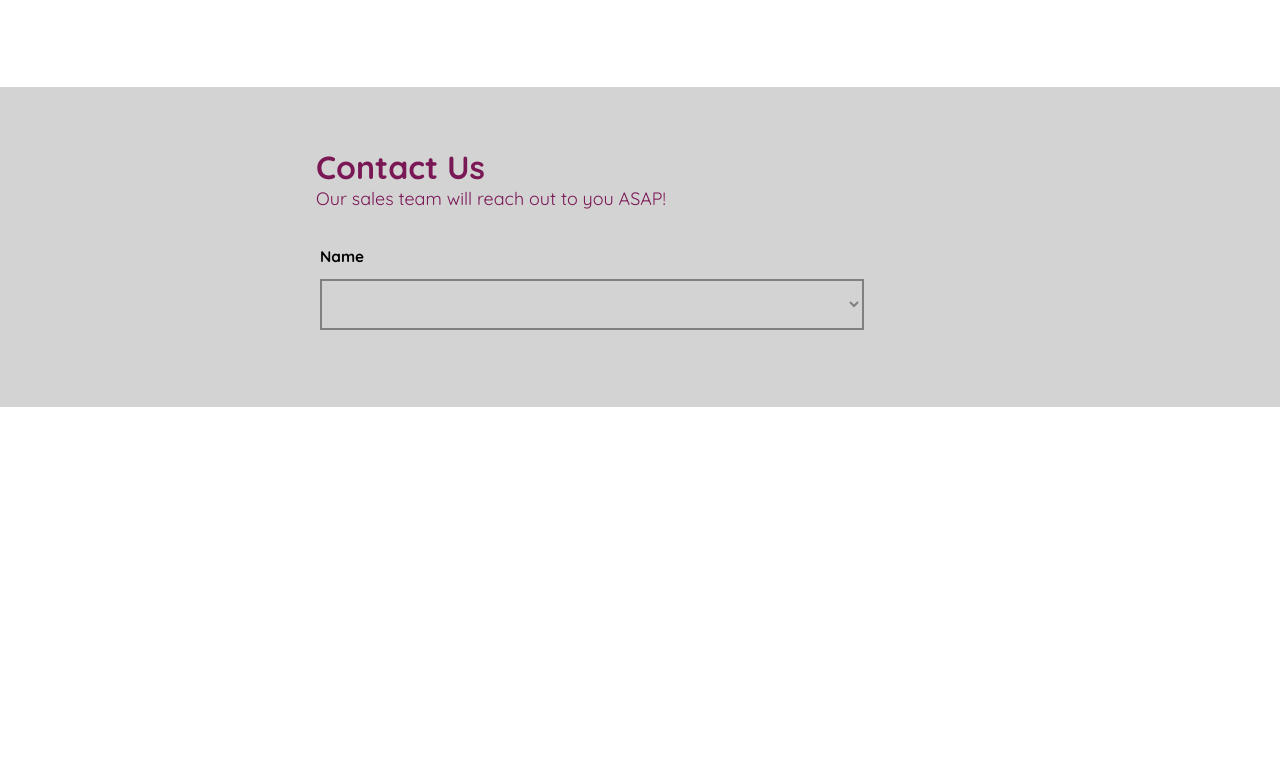
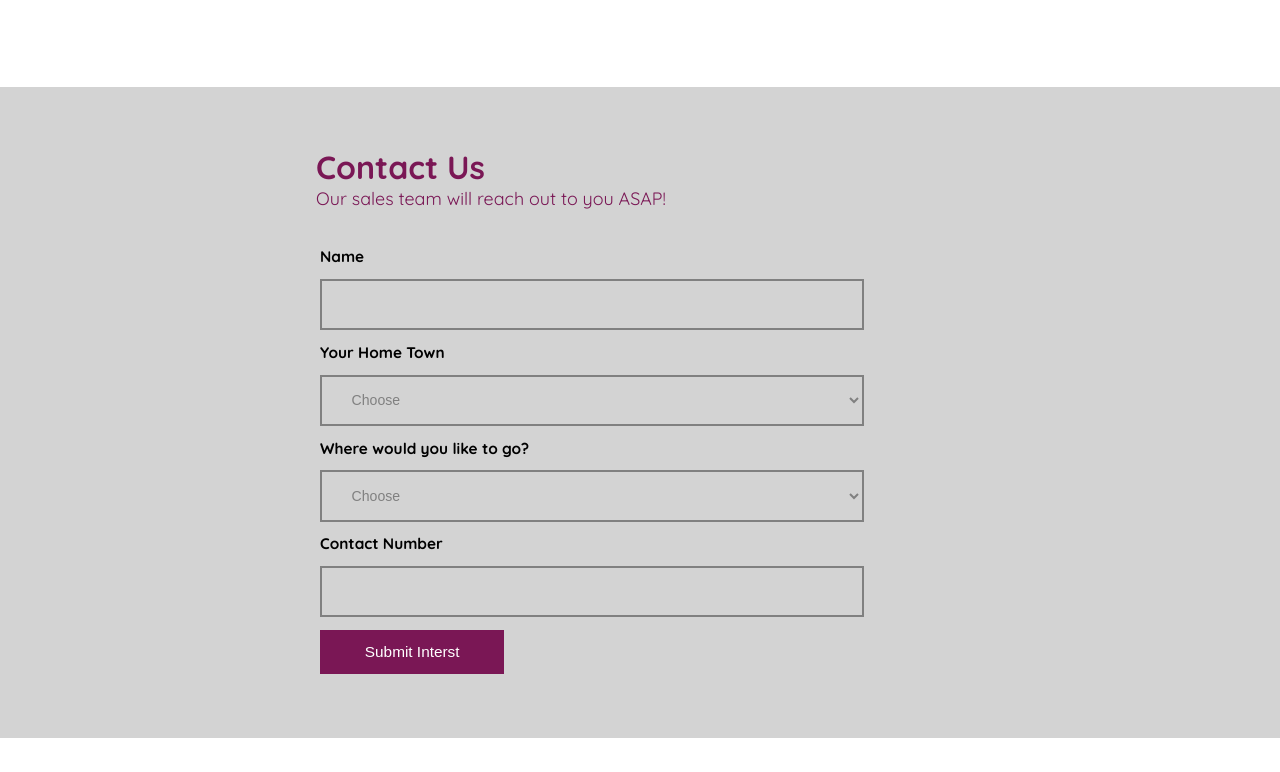
Before and after one commit to CodesWithRobi/PortfolioVer0.1, a plain HTML site: page index.html in a window 1280 px wide. Shown: the part 1935-2707 px from the top of the page. Before the commit the page ends 2376 px from the top, so only its background shows below. Drawn offline with Linux system fonts and the light colour scheme.

Commit message:
added contacts

```diff
--- a/css/style.css
+++ b/css/style.css
@@ -99,7 +99,7 @@ p {
   font-size: 1.1vw;
 }
 
-#explore-but {
+.explore-but {
   color: white;
   background-color: #7a1755;
   font-size: 1.2vw;
--- a/index.html
+++ b/index.html
@@ -33,7 +33,7 @@
           <select class="explore">
             <option>Choose</option>
           </select>
-          <button id="explore-but">EXPLORE</button>
+          <button class="explore-but">EXPLORE</button>
         </form>
       </article>
       <div class="bike"></div>
@@ -69,9 +69,18 @@
             Our sales team will reach out to you ASAP!
           </p>
           <h5>Name</h5>
+          <input type="text" class="explore" />
+          <h5>Your Home Town</h5>
           <select class="explore">
-            HELLO
+            <option>Choose</option>
           </select>
+          <h5>Where would you like to go?</h5>
+          <select class="explore">
+            <option>Choose</option>
+          </select>
+          <h5>Contact Number</h5>
+          <input type="text" class="explore" />
+          <button type="submit" class="explore-but">Submit Interst</button>
         </form>
       </article>
     </section>
```
